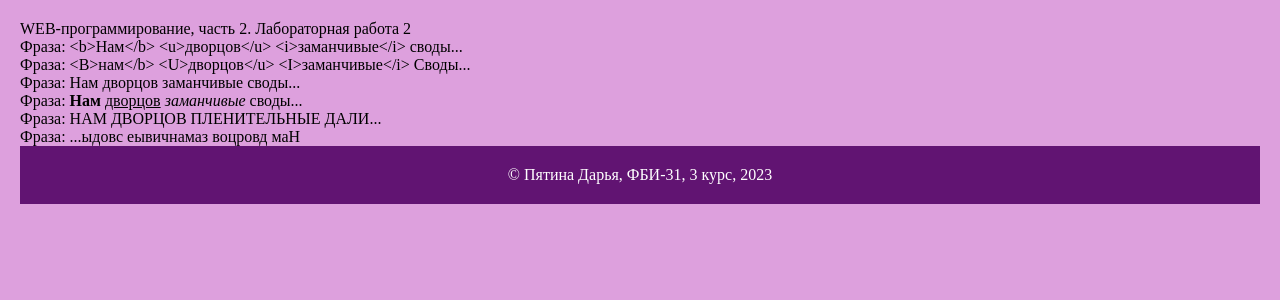
After one commit to Dora59/web-back-labs, a Flask app: page /lab2/filters in a window 1280 px wide. The commit adds this page. Shown: the top 300 px of the page. Run offline with Flask 3, Linux system fonts and the light colour scheme.

Commit message:
файл фильтры

```diff
--- /dev/null
+++ b/templates/filter.html
@@ -0,0 +1,15 @@
+{% extends "base.html" %}
+
+{# Номер лабораторной работы: #}
+{% block lab %}Лабораторная работа 2{% endblock %}
+
+{# Основной контент: #}
+{% block main %}
+    <div>Фраза: {{ phrases }}</div>
+    <div>Фраза: {{ phrases | title }}</div>
+    <div>Фраза: {{ phrases | striptags }}</div>
+    <div>Фраза: {{ phrases | safe }}</div>
+    <div>Фраза: {{ phrases | striptags | replace('заманчивые', 'пленительные')
+        | replace('своды', 'дали') | upper }}</div>
+    <div>Фраза: {{ phrases | striptags | reverse }}</div>
+{% endblock %}
--- a/templates/lab2.html
+++ b/templates/lab2.html
@@ -1,6 +1,6 @@
 {% extends "base.html" %}
 
-{# Номер лабораторной работ: #}
+{# Номер лабораторной работы: #}
 {% block lab %}Лабораторная работа 2{% endblock %}
 
 {# Основной контент: #}
```
